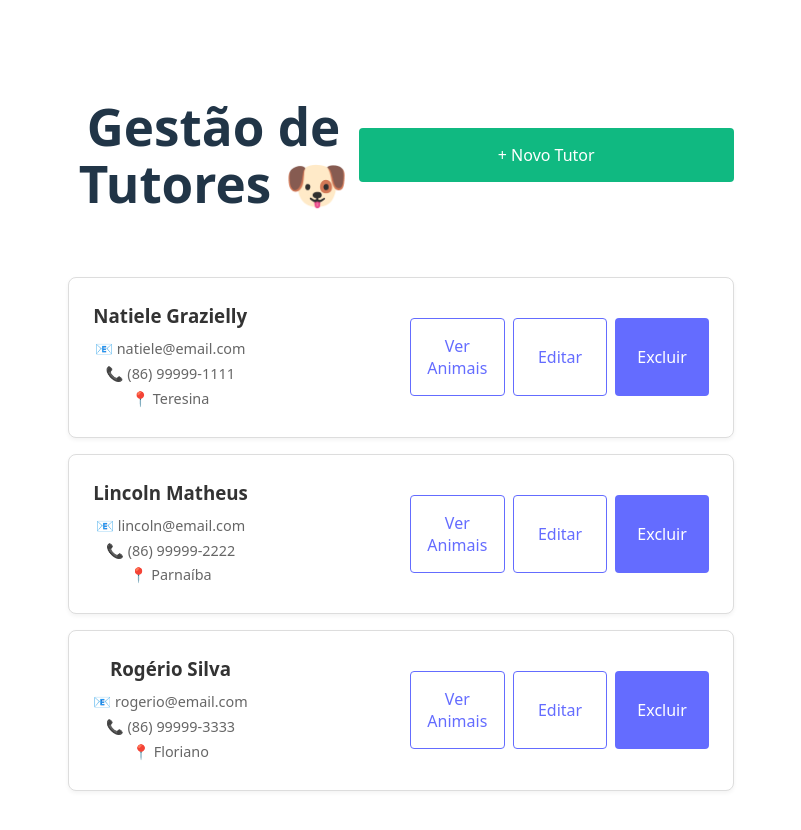
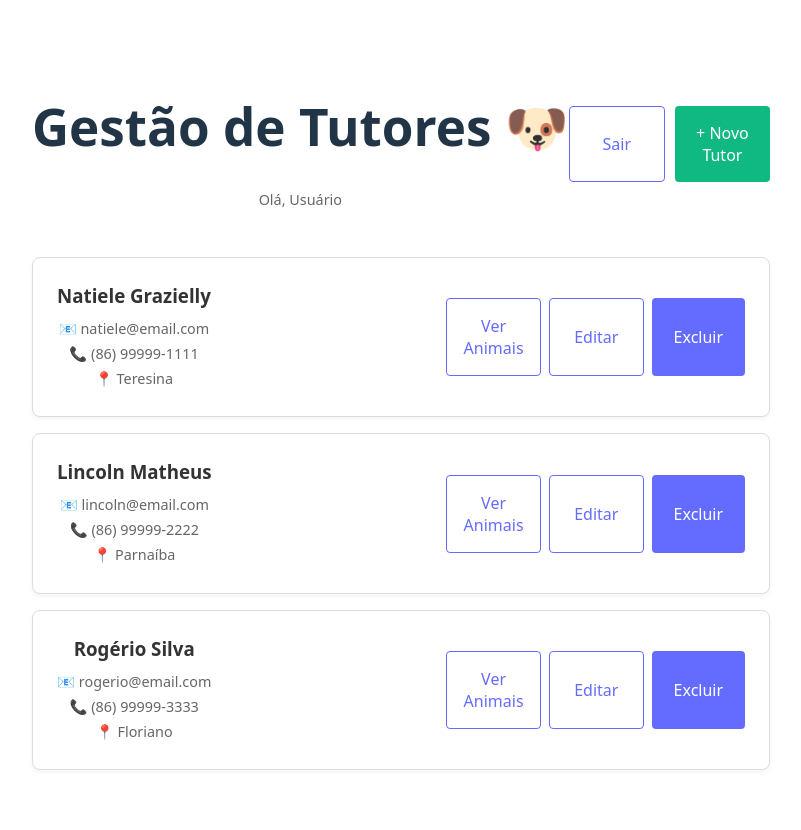
Before and after one commit to LincolnMatheus97/animal-hotels, a React (Vite) app: page /home in a window 1280 px wide. Shown: the top 830 px of the page, without its empty margins (239-1040 px from the left). Built offline with nearby package versions, Linux system fonts and the light colour scheme; data requests are answered from the project's data file.

Commit message:
:sparkles: feat: Adiciona botão de logout na Home

```diff
--- a/src/pages/Home.tsx
+++ b/src/pages/Home.tsx
@@ -13,8 +13,9 @@ interface Tutor {
 
 export function Home() {
     const [tutores, setTutores] = useState<Tutor[]>([]);
+    const navigate = useNavigate();
 
-    const navigate = useNavigate();
+    const usuarioLogado = localStorage.getItem('usuarioNome') || 'Usuário';
 
     useEffect(() => {
         async function carregarTutores() {
@@ -46,11 +47,26 @@ export function Home() {
         }
     }
 
+    function handleDeslogar() {
+        localStorage.removeItem('token');
+        localStorage.removeItem('usuarioNome');
+
+        navigate('/');
+    }
+
     return (
         <div className="home-container">
             <header>
-                <h1>Gestão de Tutores 🐶</h1>
-                <button className="btn-add" onClick={() => navigate('/tutor/novo')}>+ Novo Tutor</button>
+                <div>
+                    <h1>Gestão de Tutores 🐶</h1>
+                    <p style={{ fontSize: '0.9rem', color: '#666' }}>Olá, {usuarioLogado}</p>
+                </div>
+
+                <div style={{ display: 'flex', gap: '10px' }}>
+                    <button className="btn-outline" onClick={handleDeslogar}>Sair</button>
+                    <button className="btn-add" onClick={() => navigate('/tutor/novo')}>+ Novo Tutor</button>
+                </div>
+
             </header>
 
             <div className="list-container">
```
